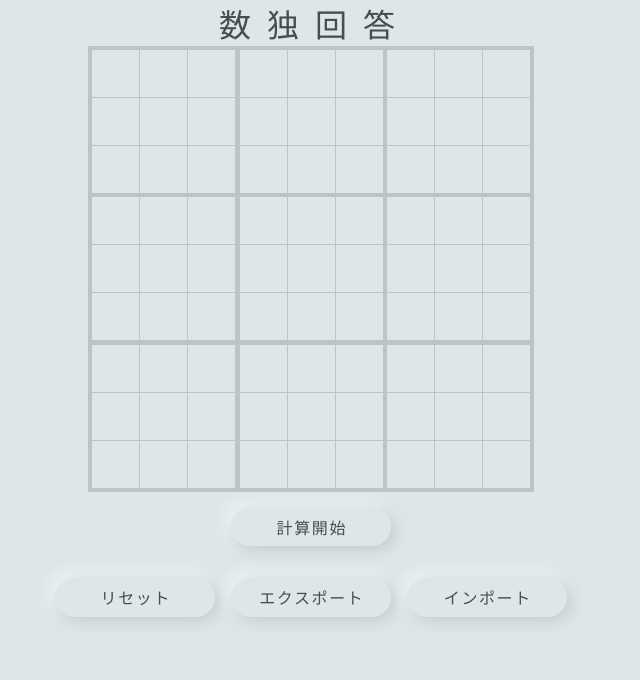
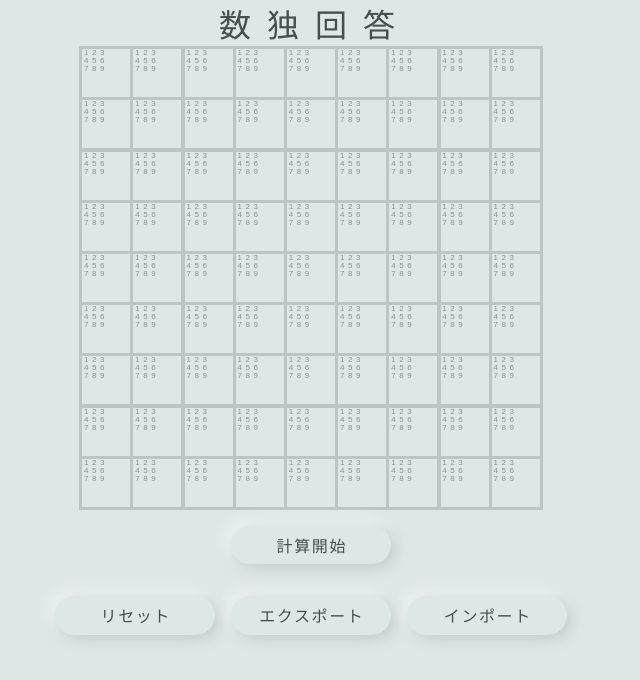
Before and after one commit to wataru0127/sudoku, a Vue app: page / in a window 1280 px wide. Shown: the top 680 px of the page, without its empty margins (329-969 px from the left). Built offline with nearby package versions, Linux system fonts and the light colour scheme; a web font is replaced by a local one.

Commit message:
ひとまず完成

```diff
--- a/src/App.vue
+++ b/src/App.vue
@@ -1,11 +1,12 @@
 <template>
   <div>
     <h1>数独回答</h1>
-    <div class="sudoku">
-      <div v-for="row in sudoku" :key="row.key">
-        <div v-for="col in row.value" :key="col.key" :data-row="row.key" :data-col="col.key" :data-box="boxNumber(row.key, col.key)"
-          @click="popup(row.key, col.key)">
-          {{ col.value }}
+    <div class="sudoku" :style="styleObject">
+      <div v-for="(cell, index) in calcData" :key="index" :data-row="cell.row" :data-col="cell.col" :data-box="cell.box"
+        @click="popup(Number(cell.row), Number(cell.col))">
+        {{ cell.confirm }}
+        <div v-if="cell.val" class="hint">
+          <div v-for="(item, index) in cell.val" :key="index">{{ item ? item: '' }}</div>
         </div>
       </div>
     </div>
@@ -45,7 +46,7 @@ interface sudokuType {
 }
 
 interface calcDataType {
-  [key: string]: number | number[]
+  [key: string]: number | number[] | undefined
 }
 
 export default defineComponent({
@@ -58,78 +59,108 @@ export default defineComponent({
       sudoku: [] as sudokuType[],
       isPopup: false,
       target: { row: 0, col: 0 },
-      calcData: [] as calcDataType[]
+      calcData: [] as calcDataType[],
+      styleObject: {},
+      list: [] as number[]
     }
   },
   methods: {
     createTable(number: number) {
-      for (let index = 0; index < number; index++) {
-        this.sudoku.push({ key: index + 1, value: [] });
-        for (let index_sub = 0; index_sub < number; index_sub++) {
-          this.sudoku[index].value.push({ key: index_sub + 1, value: '' });
+      for (let n = 0; n < this.number; n++) {
+        this.list.push(n + 1)
+      }
+      for (let row = 0; row < this.number; row++) {
+        let row_n = row + 1;
+        for (let col = 0; col < this.number; col++) {
+          let col_n = col + 1;
+          this.calcData.push(
+            { row: row_n, col: col_n, box: this.boxNumber(row_n, col_n), row_box: this.group(row_n, col_n, 'row'), col_box: this.group(row_n, col_n, 'col'), val: this.list, confirm: undefined }
+          );
         }
       }
+      let style = '';
+      for (let i = 0; i < this.number; i++) {
+        style += '1fr ';
+      }
+      this.styleObject = { 'grid-template-columns': style };
     },
-    popup(key1: number, key2: number) {
+    popup(key1: number | undefined, key2: number | undefined) {
       this.isPopup = true;
-      this.target.row = key1;
-      this.target.col = key2;
+      if (key1) this.target.row = key1;
+      if (key2) this.target.col = key2;
     },
     addNumber(n: number) {
-      this.sudoku[this.target.row - 1].value[this.target.col - 1].value = String(n);
       this.isPopup = false;
       // 計算用データを変更する
       let target = _.find(this.calcData, { 'row': this.target.row, 'col': this.target.col });
-      if(target) target.confirm = n;
-      const target_row = _.filter(this.calcData, {'row': this.target.row});
-      _.forEach(target_row, function(target){
-        if(Array.isArray(target.val)) target.val = _.difference(target.val, [n]);
-      });
-      const target_col = _.filter(this.calcData, {'col': this.target.col});
-      _.forEach(target_col, function(target){
-        if(Array.isArray(target.val)) target.val = _.difference(target.val, [n]);
-      });
-      const target_box = _.filter(this.calcData, {'box': this.boxNumber(this.target.row, this.target.col)});
-      _.forEach(target_box, function(target){
-        if(Array.isArray(target.val)) target.val = _.difference(target.val, [n]);
-      });
+      // 差し替えの場合
+      if(target && _.isNumber(target.confirm)){
+        this.backVal(target.confirm);
+      }
+      if (target) target.confirm = n;
+      this.checkData(this.target.row, this.target.col, n);
     },
     resetNumber() {
-      this.sudoku[this.target.row - 1].value[this.target.col - 1].value = '';
+      const target = _.find(this.calcData, { row: this.target.row, col: this.target.col });
+      const confirm = target ? target.confirm : undefined;
+
+      if (target) target.confirm = undefined;
+      const target_row = _.filter(this.calcData, { 'row': this.target.row });
+      if(_.isNumber(confirm)){
+        this.backVal(confirm);
+       }
       this.isPopup = false;
+    },
+    backVal(confirm:number){
+      const target_row = _.filter(this.calcData, { 'row': this.target.row });
+      _.forEach(target_row, function (target) {
+        if (Array.isArray(target.val)) target.val = _.sortBy(_.union(target.val, [Number(confirm)]));
+      });
+      const target_col = _.filter(this.calcData, { 'col': this.target.col });
+      _.forEach(target_col, function (target) {
+        if (Array.isArray(target.val)) target.val = _.sortBy(_.union(target.val, [Number(confirm)]));
+      });
+      const target_box = _.filter(this.calcData, { 'box': this.boxNumber(this.target.row, this.target.col) });
+      _.forEach(target_box, function (target) {
+        if (Array.isArray(target.val)) target.val = _.sortBy(_.union(target.val, [Number(confirm)]));
+      });
+
     },
     boxNumber(row: number, col: number) {
       const base = Math.sqrt(this.number);
       let box = 0;
-        box = Math.floor(col / base);
-      if(col % base != 0){
+      box = Math.floor(col / base);
+      if (col % base != 0) {
         box += 1;
       }
-      if(row % base == 0){
+      if (row % base == 0) {
         box += (row / base - 1) * base
       }
-      else{
+      else {
         box += Math.floor(row / base) * base
-      }
-
-      if(this.calcData.length < this.number ** 2){
-        this.calcData.push({
-          row: row,
-          col: col,
-          box: box,
-          val: [1,2,3,4,5,6,7,8,9],
-          confirm: 0
-        });
       }
       return box;
     },
+    group(row: number, col: number, g: string) {
+      const base = Math.sqrt(this.number);
+      let box = 0;
+      const row_box = Math.floor((row - 1) / base) + 1;
+      const col_box = Math.floor((col - 1) / base) + 1;
+      if (g == 'row') {
+        return row_box;
+      }
+      if (g == 'col') {
+        return col_box;
+      }
+    },
     dataReset() {
-      console.log(this.sudoku);
-      this.sudoku.map(x => x.value.map(y => y.value = ''));
-      // this.sudoku = [];
+      _.forEach(this.calcData, (o) => {
+        o.val = this.list;
+        o.confirm = undefined;
+      });
     },
     dataExport() {
-      const blob = new Blob([JSON.stringify(this.sudoku, null, 2)], {
+      const blob = new Blob([JSON.stringify(this.calcData, null, 2)], {
         type: 'application/json',
       });
       const link = document.createElement('a');
@@ -146,7 +177,8 @@ export default defineComponent({
 
       reader.onload = () => {
         const json = reader.result as string;
-        this.sudoku = JSON.parse(json);
+        this.calcData = JSON.parse(json);
+        console.log(this.calcData);
       }
       reader.readAsText(file)
 
@@ -155,38 +187,136 @@ export default defineComponent({
       const ref: any = this.$refs.input;
       ref.click();
     },
-    async calculate() {
-      console.log(this.calcData);
-      // 横方向(row)
-      await this.calcRow();
-      // 縦方向(col)
-      await this.calcCol();
-      // ボックス(box)
-      await this.calcBox();
-    },
-    calcRow(){
-      console.log('row calulate');
+    calculate() {
+      // console.log(this.calcData);
+      let target = _.filter(this.calcData, function (o) {
+        if (!o.confirm && Array.isArray(o.val) && o.val.length == 1) {
+          return true;
+        }
+        else {
+          return false;
+        }
+      });
+      _.forEach(target, (o) => {
+        if (o.val && Array.isArray(o.val) && o.val[0]) o.confirm = o.val[0];
+
+        if (o.row && o.col && Array.isArray(o.val) && o.val.length == 1) {
+          this.checkData(Number(o.row), Number(o.col), o.val[0]);
+        }
+      });
+
       for (let index = 0; index < this.number; index++) {
-        let row = index + 1;
-        let target = _.filter(this.calcData, function(o){
-          if(o.row == row && Array.isArray(o.val) && o.val.length == 1){
-            return true;
+        let num = index + 1;
+
+        const target_row = _.filter(this.calcData, function (l) {
+          return l.row == num && !l.confirm;
+        });
+        const only_row_val: number[][] = [];
+        _.forEach(target_row, function (l) {
+          const target_row_val = _.filter(target_row, function (o) {
+            return _.isEqual(o.val, l.val);
+          });
+          if (Array.isArray(l.val) && l.val.length == target_row_val.length) {
+            const target_row_val_not = _.filter(target_row, function (o) {
+              return !_.isEqual(o.val, l.val)
+            });
+            _.forEach(target_row_val_not, (p) => {
+              if (Array.isArray(p.val) && Array.isArray(l.val)) p.val = _.difference(p.val, l.val);
+            });
           }
-          else{
-            return false;
+          if (Array.isArray(l.val)) {
+            only_row_val.push(l.val);
           }
         });
+        this.onlyValue(only_row_val, num, 'row');
+
+        const target_col = _.filter(this.calcData, function (l) {
+          return l.col == num && !l.confirm;
+        });
+        const only_col_val: number[][] = [];
+        _.forEach(target_col, function (l) {
+          const target_col_val = _.filter(target_col, function (o) {
+            return _.isEqual(o.val, l.val);
+          });
+          if (Array.isArray(l.val) && l.val.length == target_col_val.length) {
+            const target_col_val_not = _.filter(target_col, function (o) {
+              return !_.isEqual(o.val, l.val)
+            });
+            _.forEach(target_col_val_not, (p) => {
+              if (Array.isArray(p.val) && Array.isArray(l.val)) p.val = _.difference(p.val, l.val);
+            });
+          }
+          if (Array.isArray(l.val)) {
+            only_col_val.push(l.val);
+          }
+        });
+        this.onlyValue(only_col_val, num, 'col');
+
+        const target_box = _.filter(this.calcData, function (l) {
+          return l.box == num && !l.confirm;
+        });
+        const only_box_val: number[][] = [];
+        _.forEach(target_box, function (l) {
+          const target_box_val = _.filter(target_box, function (o) {
+            return _.isEqual(o.val, l.val);
+          });
+          if (Array.isArray(l.val) && l.val.length == target_box_val.length) {
+            const target_box_val_not = _.filter(target_box, function (o) {
+              return !_.isEqual(o.val, l.val)
+            });
+            _.forEach(target_box_val_not, (p) => {
+              if (Array.isArray(p.val) && Array.isArray(l.val)) p.val = _.difference(p.val, l.val);
+            });
+          }
+          if (Array.isArray(l.val)) {
+            only_box_val.push(l.val);
+          }
+        });
+        this.onlyValue(only_box_val, num, 'box');
+
       }
 
     },
-    calcCol(){
-      console.log('col calulate');
+    splitArray(array: number[][], length: number) {
+      const array_test = [array[0], array[1]]
+      return (array[0], array[1]);
+    },
+    checkData(row: number, col: number, confirm: number) {
+      const target_row = _.filter(this.calcData, { 'row': row });
+      _.forEach(target_row, function (target) {
+        if (Array.isArray(target.val)) target.val = _.difference(target.val, [confirm]);
+      });
+      const target_col = _.filter(this.calcData, { 'col': col });
+      _.forEach(target_col, function (target) {
+        if (Array.isArray(target.val)) target.val = _.difference(target.val, [confirm]);
+      });
+      const target_box = _.filter(this.calcData, { 'box': this.boxNumber(row, col) });
+      _.forEach(target_box, function (target) {
+        if (Array.isArray(target.val)) target.val = _.difference(target.val, [confirm]);
+      });
+    },
+    onlyValue(array: number[][], num: number, key: string) {
+      let row_only = _.filter(_.flattenDeep(array), function (val, idx, arr) {
+        return _.indexOf(arr, val) === _.lastIndexOf(arr, val);
+      });
+      const target_row_valonly = _.filter(this.calcData, function (l) {
+        return !l.confirm && l[key] == num && Array.isArray(l.val)
+          // 重複している
+          && _.filter(_.flattenDeep([row_only, l.val]), function (val, idx, arr) { return _.indexOf(arr, val) === idx && _.lastIndexOf(arr, val) !== idx; }).length > 0;
+      });
+      _.forEach(target_row_valonly, (p) => {
+        let val;
+        if (Array.isArray(p.val)) {
+          // 重複している要素
+          val = _.filter(_.flattenDeep([row_only, p.val]), function (val, idx, arr) { return _.indexOf(arr, val) === idx && _.lastIndexOf(arr, val) !== idx; });
+        }
+        if (Array.isArray(val) && val.length == 1) {
+          p.confirm = val[0];
+          if (_.isNumber(p.row) && _.isNumber(p.col)) this.checkData(p.row, p.col, p.confirm);
+        }
+      });
 
-    },
-    calcBox(){
-      console.log('box calulate');
-
-    },
+    }
 
   },
   created() {
--- a/src/assets/css/common.scss
+++ b/src/assets/css/common.scss
@@ -42,38 +42,38 @@ h1 {
 }
 
 .sudoku {
+  display: grid;
   width: fit-content;
   margin: 0 auto;
   padding: 0.2rem;
-  border-width: 0 0 0.1rem 0.1rem;
-  border-style: solid;
-  border-color: $color-shadow;
   background-color: $color-shadow;
+
+  gap: 0.2rem;
   & > div {
+    position: relative;
     display: flex;
     align-items: center;
     justify-content: center;
-    &:nth-child(3n) {
-      margin-bottom: 0.2rem;
-    }
-    &:last-child {
-      margin-bottom: 0;
-    }
-    & > div {
+    width: 3rem;
+    height: 3rem;
+    background-color: $color-bg;
+    .hint {
+      position: absolute;
+      z-index: 1;
+      top: 0;
+      left: 0;
       display: flex;
-      align-items: center;
-      justify-content: center;
-      width: 3rem;
-      height: 3rem;
-      border-width: 0.1rem 0.1rem 0 0;
-      border-style: solid;
-      border-color: $color-shadow;
-      background-color: $color-bg;
-      &:nth-child(3n) {
-        margin-right: 0.2rem;
-      }
-      &:last-child {
+      flex-wrap: wrap;
+      color: #889192;
+      font-size: 0.5rem;
+      width: 50%;
+      line-height: 1;
+      & > div {
         margin-right: 0;
+        width: calc(100% / 3);
+        display: flex;
+        justify-content: center;
+        align-items: center;
       }
     }
   }
@@ -101,6 +101,7 @@ h1 {
 
 .popup {
   position: fixed;
+  z-index: 999;
   top: 0;
   left: 0;
   display: flex;
```
